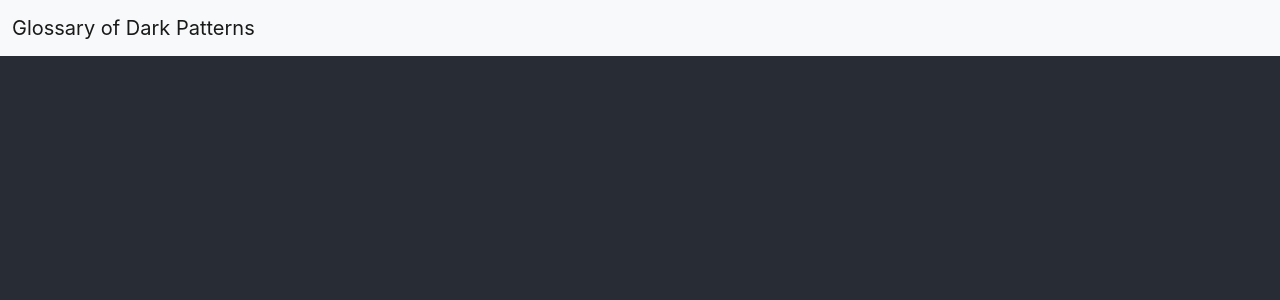
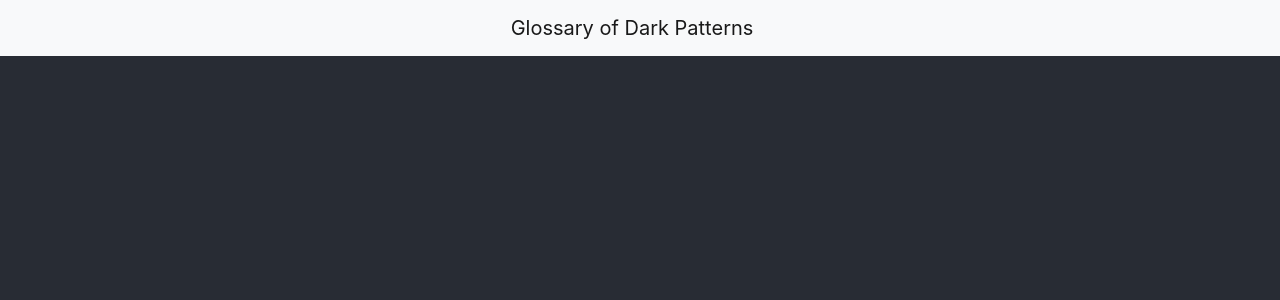
Before and after one commit to whysgai/dark-pattern-glossary, a React (Create React App) app: page / in a window 1280 px wide. Shown: the top 300 px of the page. Built offline with nearby package versions, Linux system fonts and the light colour scheme.

Commit message:
style: Center navbar text

```diff
--- a/src/components/navbar.js
+++ b/src/components/navbar.js
@@ -1,10 +1,8 @@
 const NavBar = props =>
-    <div>
-        <nav class="navbar navbar-light bg-light">
-            <div class="container-fluid">
-                <a class="navbar-brand" href="#">Glossary of Dark Patterns</a>
-            </div>
-        </nav>
-    </div>
+    <nav class="navbar navbar-light bg-light">
+        <div class="navdiv">
+            <a class="navbar-brand" href="#">Glossary of Dark Patterns</a>
+        </div>
+    </nav>
 
 export default NavBar;
--- a/src/index.js
+++ b/src/index.js
@@ -3,6 +3,7 @@ import ReactDOM from 'react-dom';
 import bootstrap from 'bootstrap';
 import 'bootstrap/dist/css/bootstrap.min.css';
 import './styles/index.css';
+import './styles/styles.css';
 import App from './App';
 import reportWebVitals from './reportWebVitals';
 
--- /dev/null
+++ b/src/styles/styles.css
@@ -0,0 +1,5 @@
+.navdiv {
+    width: 100%;
+    display: flex;
+    justify-content: center;
+}
```
